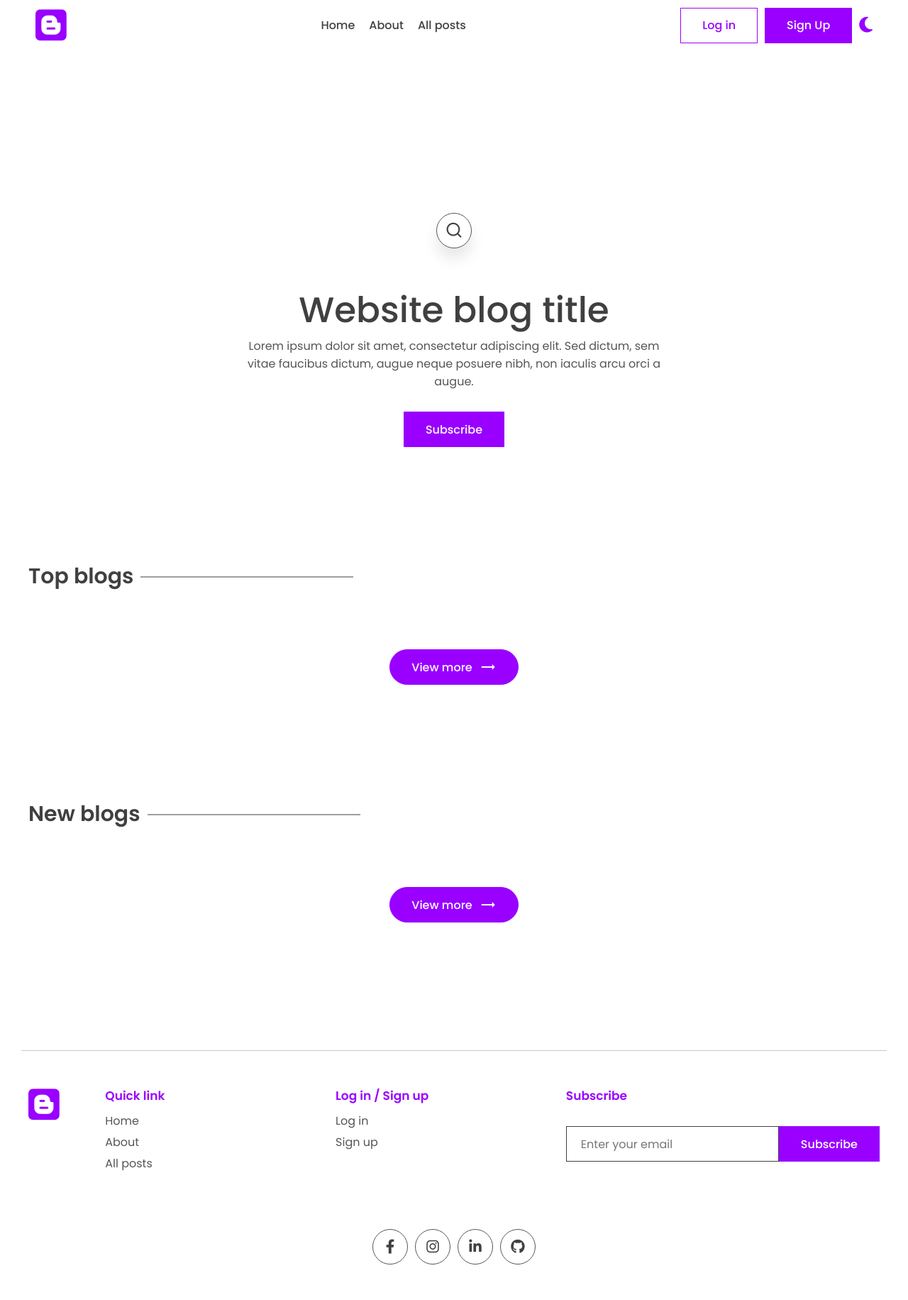
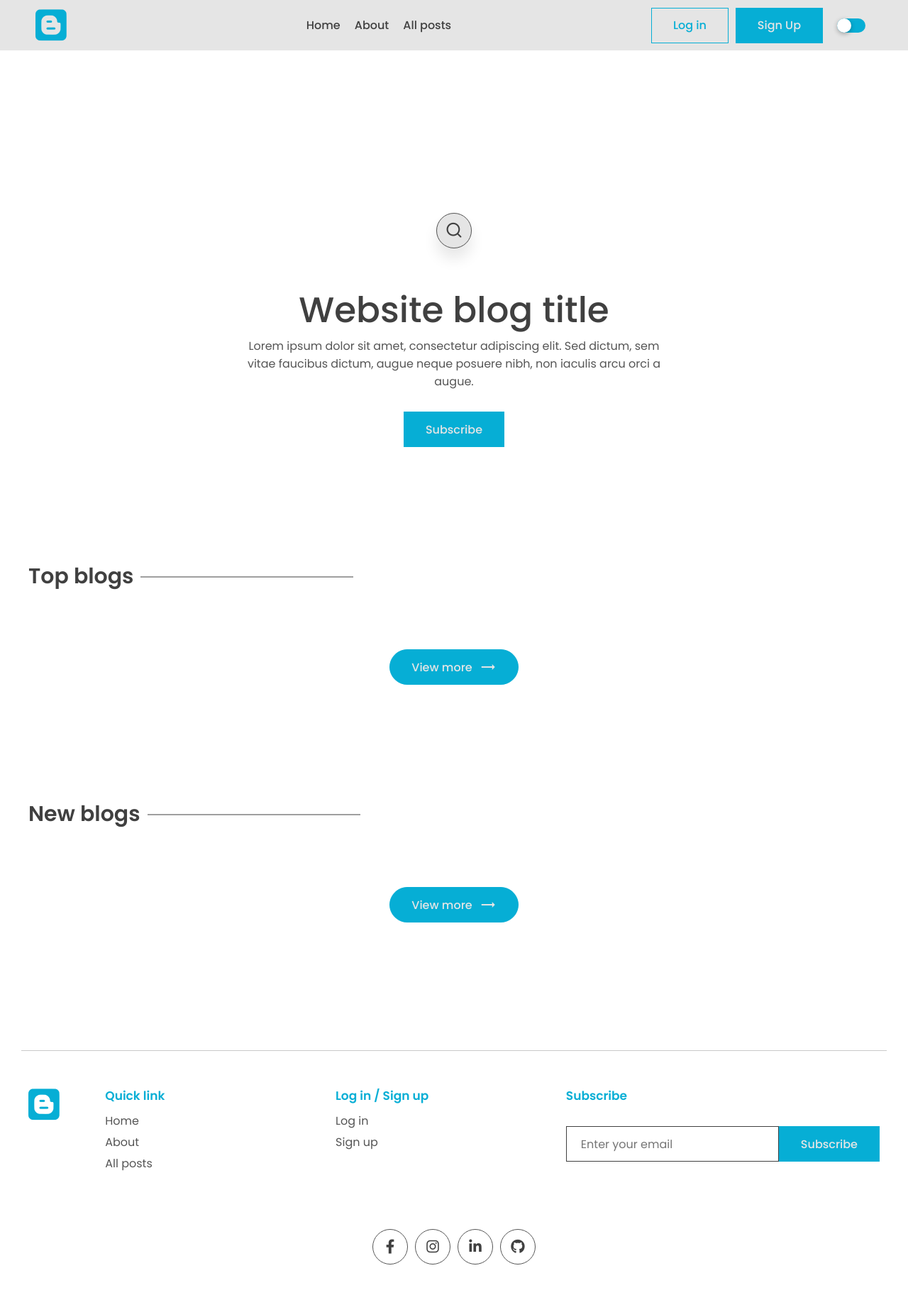
Before and after one commit to jhonatanjk125/Django-Blog-App, a Django app: template app/templates/app/index.html in a window 1280 px wide. Shown: the whole page at 71% size. Run offline with Django 4.2, Linux system fonts and the light colour scheme; the template is opened without the code that fills it, so the values that code supplies are empty; some libraries are stand-ins or nearby versions.

Commit message:
Add comment counter, change darkmode toggle, change colors for dark/light mode.

```diff
--- a/app/static/app/style.css
+++ b/app/static/app/style.css
@@ -13,7 +13,8 @@
 }
 
 :root {
-  --primary-color: #9900FF;
+  --primary-color: #06aed5;
+  --secondary-color: #e5e5e5;
   --background-color: white;
   --black: #404040;
   --des: #555555;
@@ -24,6 +25,7 @@
 
 .dark-theme {
   --primary-color: #9900FF;
+  --secondary-color: #252422;
   --background-color: black;
   --black: #c4c4c4;
   --des: #d4d4d4;
@@ -77,7 +79,7 @@ header {
   position: fixed;
   width: 100%;
   z-index: 99999;
-  background: var(--background-color);
+  background: var(--secondary-color);
   top: 0rem;
 }
 
@@ -110,12 +112,12 @@ header .container {
 }
 
 .btn span {
-  color: var(--background-color);
+  color: var(--secondary-color);
 }
 
 .btn-primary {
   background: var(--primary-color);
-  color: var(--background-color);
+  color: var(--secondary-color);
 }
 
 .btn-scoundary {
@@ -158,7 +160,7 @@ header .container {
   display: flex;
   align-items: center;
   justify-content: center;
-  background: var(--background-color);
+  background: var(--secondary-color);
   box-shadow: 0 15px 20px #00000018;
   cursor: pointer;
   margin-top: 10rem;
@@ -259,7 +261,7 @@ header .container {
 .post-content {
   position: relative;
   left: -5rem;
-  background: var(--background-color);
+  background: var(--secondary-color);
   border-radius: 1rem;
   padding: 3rem;
   box-shadow: var(--shadow);
@@ -280,7 +282,7 @@ header .container {
 }
 
 .cetagory p {
-  color: var(--background-color);
+  color: var(--secondary-color);
   font-size: 1.2rem;
 }
 
@@ -321,7 +323,7 @@ header .container {
 }
 
 .card {
-  background: var(--background-color);
+  background: var(--secondary-color);
   box-shadow: var(--shadow2);
   border-radius: 1rem;
   cursor: pointer;
@@ -337,7 +339,7 @@ header .container {
   bottom: 1rem;
   left: 1rem;
   background: var(--primary-color);
-  color: var(--background-color);
+  color: var(--secondary-color);
   border-radius: 5rem;
   padding: 0.5rem 1rem;
   font-size: 1.2rem;
@@ -879,7 +881,7 @@ p a {
 }
 .field-error p {
   margin-top: 0;
-  color: var(--background-color);
+  color: var(--secondary-color);
   font-size: 1.3rem;
   padding: 0.5rem 1rem;
 }
@@ -896,7 +898,7 @@ p a {
   justify-content: center;
 }
 .promotion h3 a {
-  color: var(--background-color);
+  color: var(--secondary-color);
   font-size: 2rem;
   font-weight: 500;
   text-decoration: underline;
@@ -1027,7 +1029,7 @@ main {
     height: 10vh;
   }
   .links a {
-    color: var(--background-color);
+    color: var(--secondary-color);
   }
   .container-fluid {
     padding: 0 1rem;
@@ -1055,7 +1057,7 @@ main {
     border: 1px solid;
   }
   .promotion h3 a {
-    color: var(--background-color);
+    color: var(--secondary-color);
     font-size: 1.5rem;
   }
 }
@@ -1081,3 +1083,38 @@ main {
 }
 
 /* Darkmode toggle */
+
+ .switch input {
+  position: absolute;
+  opacity: 0;
+}
+
+/**
+ * 1. Adjust this to size
+ */
+
+.switch {
+  display: inline-block;
+  font-size: 20px; /* 1 */
+  height: 1em;
+  width: 2em;
+  background: var(--primary-color);
+  border-radius: 1em;
+}
+
+.switch div {
+  height: 1em;
+  width: 1em;
+  border-radius: 1em;
+  background: white;
+  box-shadow: 0 0.1em 0.3em rgba(0,0,0,0.3);
+  -webkit-transition: all 300ms;
+     -moz-transition: all 300ms;
+          transition: all 300ms;
+}
+
+.switch .dark-theme{
+  -webkit-transform: translate3d(100%, 0, 0);
+     -moz-transform: translate3d(100%, 0, 0);
+          transform: translate3d(100%, 0, 0);
+}
--- a/app/templates/app/post.html
+++ b/app/templates/app/post.html
@@ -105,7 +105,7 @@
                         </div>
                         <div class="total-comments">
                           <i class="uil uil-comment-alt"></i>
-                          <span>10</span>
+                          <span>{{ number_of_comments }}</span>
                         </div>
                       </div>
                       <div class="share">
--- a/app/views.py
+++ b/app/views.py
@@ -69,10 +69,11 @@ def post_page(request, slug):
     top_authors = User.objects.annotate(number=Count('blogpost')).order_by('-number')
     tags = Tag.objects.all()
     related_posts = BlogPost.objects.exclude(post_slug = slug).filter(author=post.author)
+    number_of_comments = comments.count()
 
     context = {'post':post, 'form':form, 'comments':comments, 'is_bookmarked':is_bookmarked,
                'is_liked':is_liked, 'number_of_likes':number_of_likes, 'recent_posts':recent_posts,
-               'top_authors':top_authors, 'tags':tags, 'related_posts':related_posts
+               'top_authors':top_authors, 'tags':tags, 'related_posts':related_posts, 'number_of_comments':number_of_comments
                }
 
     #Comments logic
--- a/templates/base.html
+++ b/templates/base.html
@@ -38,12 +38,12 @@
             <i class="uil uil-align-center-alt menu" onclick="menu()"></i>
           {% endif %}
                             <!-- darkmode toggle -->
-                            <a class="track" href="{% url 'change_theme' %}" name="dark_mode">
-                              {% if dark_mode %}
-                              <i class="fa-solid fa-sun fa-2xl"></i>
-                              {% else %}
-                              <i class="fa-solid fa-moon fa-2xl"></i>
-                              {% endif %}
+                            <a href="{% url 'change_theme' %}" name="dark_mode">
+                              <div class="container">
+                                <label class="switch">
+                                  <div class="{% if dark_mode %}dark-theme{% endif %}""></div>
+                                </label>
+                              </div>
                             </a>
                             <!-- toggle end -->
         </div>
```
Also changed, not shown: db.sqlite3.
